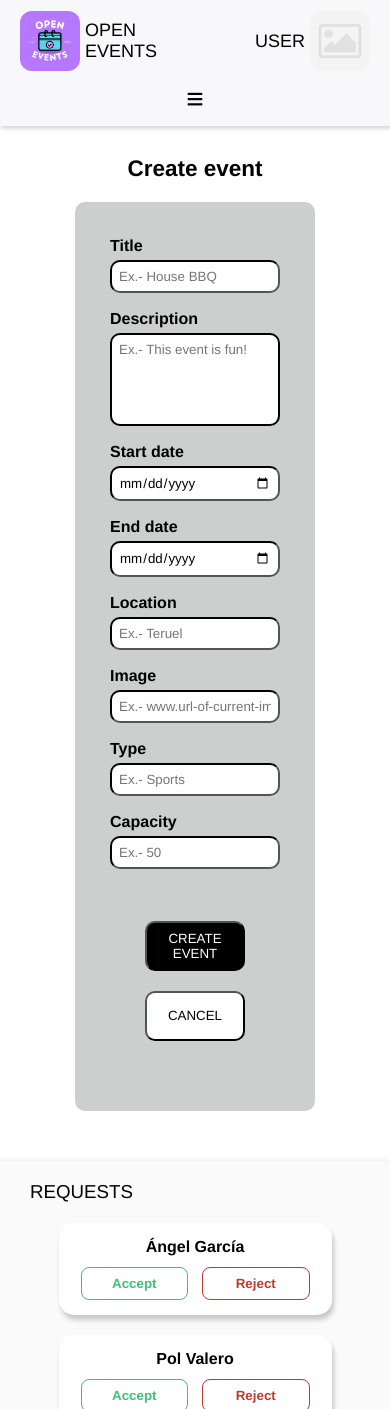
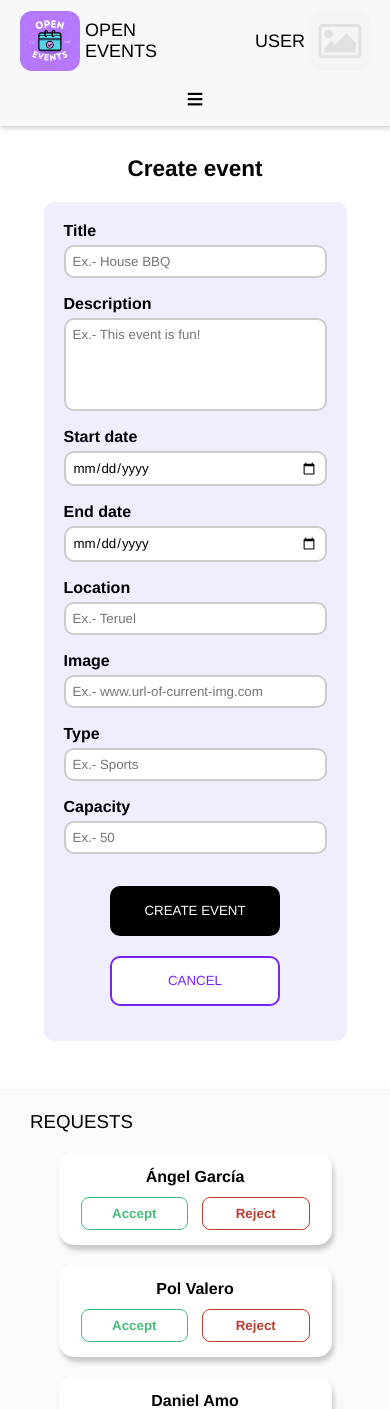
Before and after one commit to pol-valero/vue-open-events-web, a Vue app: page /createEvent in a window 390 px wide. Shown: the top 1409 px of the page. Built offline with nearby package versions, Linux system fonts and the light colour scheme.

Commit message:
Fixed Create Event, Edit Event and Event Details views.

```diff
--- a/src/views/CreateEventView.vue
+++ b/src/views/CreateEventView.vue
@@ -1,7 +1,5 @@
 <template>
-
   <div id="create-event-main">
-
     <section id = "title-container">
       <h2>Create event</h2>
     </section>
@@ -53,15 +51,11 @@
         <button onclick="location.href='/eventDetails';" class="create-event-button">CREATE EVENT</button>
         <button onclick="location.href='/';" class="cancel-button">CANCEL</button>
       </div>
-
     </section>
-
   </div>
-
 </template>
 
 <style scoped>
-
 /*aside {
   display: none;
 }*/
@@ -84,13 +78,12 @@
 #forms-container {
   display: flex;
   flex-direction: column;
-  width: 30%;
+  width: 40%;
   align-self: center;
   padding: 30px;
-  background-color: rgb(203, 208, 206);
+  background-color: #eeeeff;
   border-radius: 10px;
   margin-bottom: 50px;
-
 }
 
 .single-form{
@@ -118,8 +111,12 @@
   margin-top: 5px;
   padding-block: 7px;
   padding-inline: 7px;
-  border-color: black;
-  border-width: 2px;
+  border: #ccc solid 2px;
+}
+
+.textarea:focus {
+  border-color: #7722ff;
+  outline: none;
 }
 
 .button-container {
@@ -133,18 +130,32 @@
   background-color: black;
   color: white;
   border-radius: 10px;
+  border: none;
   height: 50px;
   width: 170px;
   margin: 10px;
+  transition: 0.1s;
 }
 
-.cancel-button{
+.create-event-button:hover {
+  background-color: #7722ff;
+  opacity: 1;
+  box-shadow: 4px 5px 5px rgba(0, 0, 0, 0.5);
+}
+
+.cancel-button {
   background-color: white;
-  color: black;
+  color: #7722ff;
   border-radius: 10px;
+  border: #7722ff solid 2px;
   height: 50px;
   width: 170px;
   margin: 10px;
+  transition: 0.1s;
+}
+
+.cancel-button:hover {
+  box-shadow: inset 0px 0px 5px 2px rgba(0, 0, 0, 0.3);
 }
 
 .field {
@@ -156,16 +167,22 @@
   margin-top: 5px;
   padding-block: 7px;
   padding-inline: 7px;
-    border-color: black;
+  border: #ccc solid 2px;
 }
 
-
-@media (max-width: 650px) {
-
-  #forms-container{
-    width: 180px;
+.field:focus {
+  border-color: #7722ff;
+  outline: none;
 }
 
+@media (max-width: 768px) {
+  #forms-container{
+    width: 70%;
+    padding: 15px;
   }
 
+  .button-container {
+    margin: 10px;
+  }
+}
 </style>
--- a/src/views/EditEventView.vue
+++ b/src/views/EditEventView.vue
@@ -1,7 +1,5 @@
 <template>
-
   <div id="create-event-main">
-
     <section id = "title-container">
       <h2>Edit event</h2>
     </section>
@@ -9,12 +7,12 @@
     <section id="forms-container">
       <div class="single-form">
         <h4 class="form-title">Title</h4>
-        <input class="field" type="text"  value="House BBQ"/>
+        <input class="field" type="text"  placeholder="House BBQ"/>
       </div>
 
       <div class="single-form">
         <h4 class="form-title">Description</h4>
-        <textarea class="textarea" name="Text1" cols="40" rows="5" >This event is fun!</textarea>
+        <textarea class="textarea" name="Text1" cols="40" rows="5" placeholder="This event is fun!"></textarea>
       </div>
 
       <div class="dual-form">
@@ -30,18 +28,18 @@
 
       <div class="single-form">
         <h4 class="form-title">Location</h4>
-        <input class="field"  type="text"  value="Teruel"/>
+        <input class="field"  type="text"  placeholder="Teruel"/>
       </div>
 
       <div class="single-form">
         <h4 class="form-title">Image</h4>
-        <input class="field" type="url" value="www.url-of-current-img.com"  />
+        <input class="field" type="url" placeholder="www.url-of-current-img.com"  />
       </div>
 
       <div class="dual-form">
         <div class="single-form">
           <h4 class="form-title">Type</h4>
-          <input class="field"  type="text" value="Sports" />
+          <input class="field"  type="text" placeholder="Sports" />
         </div>
         <div class="single-form">
           <h4 class="form-title">Capacity</h4>
@@ -53,20 +51,16 @@
         <button onclick="location.href='/eventDetails';" class="save-button">SAVE CHANGES</button>
         <button onclick="location.href='/eventDetails';" class="cancel-button">CANCEL</button>
       </div>
-
     </section>
-
   </div>
-
 </template>
 
 <style scoped>
-
 /*aside {
   display: none;
 }*/
 
-#create-event-main{
+#create-event-main {
   width: 100%;
   height: 100%;
   flex-direction: column;
@@ -84,22 +78,21 @@
 #forms-container {
   display: flex;
   flex-direction: column;
-  width: 30%;
+  width: 40%;
   align-self: center;
   padding: 30px;
-  background-color: rgb(203, 208, 206);
+  background-color: #eeeeff;
   border-radius: 10px;
   margin-bottom: 50px;
-
 }
 
-.single-form{
+.single-form {
   display: flex;
   flex-direction: column;
   margin: 5px;
 }
 
-.dual-form{
+.dual-form {
   display: flex;
   flex-flow: row wrap;
 }
@@ -118,8 +111,12 @@
   margin-top: 5px;
   padding-block: 7px;
   padding-inline: 7px;
-  border-color: black;
-  border-width: 2px;
+  border: #ccc solid 2px;
+}
+
+.textarea:focus {
+  border: #7722ff solid 2px;
+  outline: none;
 }
 
 .button-container {
@@ -133,18 +130,31 @@
   background-color: black;
   color: white;
   border-radius: 10px;
+  border: none;
+  height: 50px;
+  width: 170px;
+  margin: 10px;
+  transition: 0.1s;
+}
+
+.save-button:hover {
+  background-color: #7722ff;
+  opacity: 1;
+  box-shadow: 4px 5px 5px rgba(0, 0, 0, 0.5);
+}
+
+.cancel-button {
+  background-color: white;
+  color: #7722ff;
+  border-radius: 10px;
+  border: #7722ff solid 2px;
   height: 50px;
   width: 170px;
   margin: 10px;
 }
 
-.cancel-button{
-  background-color: white;
-  color: black;
-  border-radius: 10px;
-  height: 50px;
-  width: 170px;
-  margin: 10px;
+.cancel-button:hover {
+  box-shadow: inset 0px 0px 5px 2px rgba(0, 0, 0, 0.3);
 }
 
 .field {
@@ -156,16 +166,22 @@
   margin-top: 5px;
   padding-block: 7px;
   padding-inline: 7px;
-  border-color: black;
+  border: #ccc solid 2px;
 }
 
+.field:focus {
+  border: #7722ff solid 2px;
+  outline: none;
+}
 
 @media (max-width: 650px) {
-
   #forms-container{
-    width: 180px;
+    width: 60%;
+    padding: 20px;
   }
 
+  .button-container {
+    margin: 10px;
+  }
 }
-
 </style>
--- a/src/views/EventDetailsView.vue
+++ b/src/views/EventDetailsView.vue
@@ -1,7 +1,5 @@
 <template>
-
   <div id="event-details-main">
-
     <section id = "title-container">
         <div id ="text-title">
             <h2>Event title</h2>
@@ -10,11 +8,9 @@
         <div id = "share-button">
             <button>SHARE!</button>
         </div>
-
     </section>
 
     <section id="details-container">
-
       <div class="detail">
         <img src="../assets/calendar-img.png" class="users-list-item-picture" />
             <div class="detail-text">
@@ -39,13 +35,11 @@
             </div>
             <button id="follow-button">Follow</button>
         </div>
-
     </section>
 
     <section id="event-description">
       <h4>About event</h4>
       <p>Lorem ipsum dolor sit amet, consectetur adipiscing elit, sed do eiusmod tempor incididunt ut labore et dolore magna aliqua. Ut enim ad minim veniam, quis nostrud exercitation ullamco laboris nisi ut aliquip ex ea commodo consequat. Duis aute irure dolor in reprehenderit in voluptate velit esse cillum dolore eu fugiat nulla pariatur. Excepteur sint occaecat cupidatat non proident, sunt in culpa qui officia deserunt mollit anim id est laborum. dolor sit amet, consectetur adipiscing elit, sed do eiusmod tempor incididunt ut labore et dolore magna nostrud exercitation ullamco laboris nisi ut aliquip ex ea commodo. sed do eiusmod tempor incididunt ut labore et dolore magna aliqua. Ut enim ad minim veniam, quis nostrud exercitation ullamco</p>
-
     </section>
 
     <div class="event-details-bottom-buttons">
@@ -53,14 +47,11 @@
       <button>PARTICIPATE</button>
       <button onclick="location.href='/editEvent';">EDIT</button>
     </div>
-
   </div>
-
 </template>
 
 <style scoped>
-
-#event-details-main{
+#event-details-main {
   width: 100%;
   height: 100%;
   flex-direction: column;
@@ -83,7 +74,7 @@
 #text-title {
   padding-left: 80px;
   font-size: 20px;
-    width: 100%
+  width: 100%;
 }
 
 #share-button {
@@ -100,6 +91,15 @@
   background-color: black;
   color: white;
   border-radius: 10px;
+  border: none;
+  box-shadow: 4px 4px 4px rgba(0, 0, 0, 0.2);
+  transition: 0.1s;
+}
+
+#share-button button:hover {
+  background-color: #7722ff;
+  opacity: 1;
+  box-shadow: 4px 4px 4px rgba(0, 0, 0, 0.4);
 }
 
 #details-container {
@@ -126,7 +126,7 @@
   border-radius: 12px;
 }
 
-.detail-text{
+.detail-text {
   margin-left: 10px;
 }
 
@@ -144,11 +144,15 @@
   height: 30px;
   width: 90px;
   font-size: 12px;
-    background-color: rgb(225, 219, 219);
-    color: black;
+  background-color: #f6f6f6;
+  color: #7722ff;
   border-radius: 10px;
+  border: #7722ff solid 2px;
   margin-left: 50px;
-    margin-top: 30px;
+}
+
+#follow-button:hover {
+  box-shadow: inset 0px 0px 5px 2px rgba(0, 0, 0, 0.3);
 }
 
 #event-description {
@@ -167,18 +171,26 @@
 }
 
 .event-details-bottom-buttons {
-  margin-top: 100px;
+  margin-top: 60px;
   align-self: center;
 }
 
 .event-details-bottom-buttons button {
-    height: 100px;
-    width: 240px;
+  height: 80px;
+  width: 210px;
   background-color: black;
   color: white;
-    border-radius: 10px;
+  border-radius: 20px;
+  border: none;
   font-size: 22px;
-    margin-bottom: 30px;
+  margin: 0px 10px 30px 10px;
+  transition: 0.1s;
+}
+
+.event-details-bottom-buttons button:hover {
+  background-color: #7722ff;
+  opacity: 1;
+  box-shadow: 4px 5px 5px rgba(0, 0, 0, 0.5);
 }
 
 @media (max-width: 530px) {
@@ -214,7 +226,6 @@
     padding-right: 30px;
   }
 
-
   #event-description {
     margin-left: 50px;
     margin-right: 50px;
@@ -227,21 +238,22 @@
     font-size: 14px;
   }
 
-#event-details-bottom-buttons {
+  .event-details-bottom-buttons {
     margin-top: 40px;
     align-self: center;
+    display: flex;
+    justify-content: center;
+    flex-wrap: wrap;
   }
 
-#event-details-bottom-buttons button {
+  .event-details-bottom-buttons button {
     height: 50px;
     width: 120px;
     background-color: black;
     color: white;
     border-radius: 10px;
     font-size: 16px;
-    margin-bottom: 30px;
+    margin: 0px 40px 30px 40px;
   }
-
 }
-
 </style>
```
Lines whose indentation alone changed are shown as unchanged.
